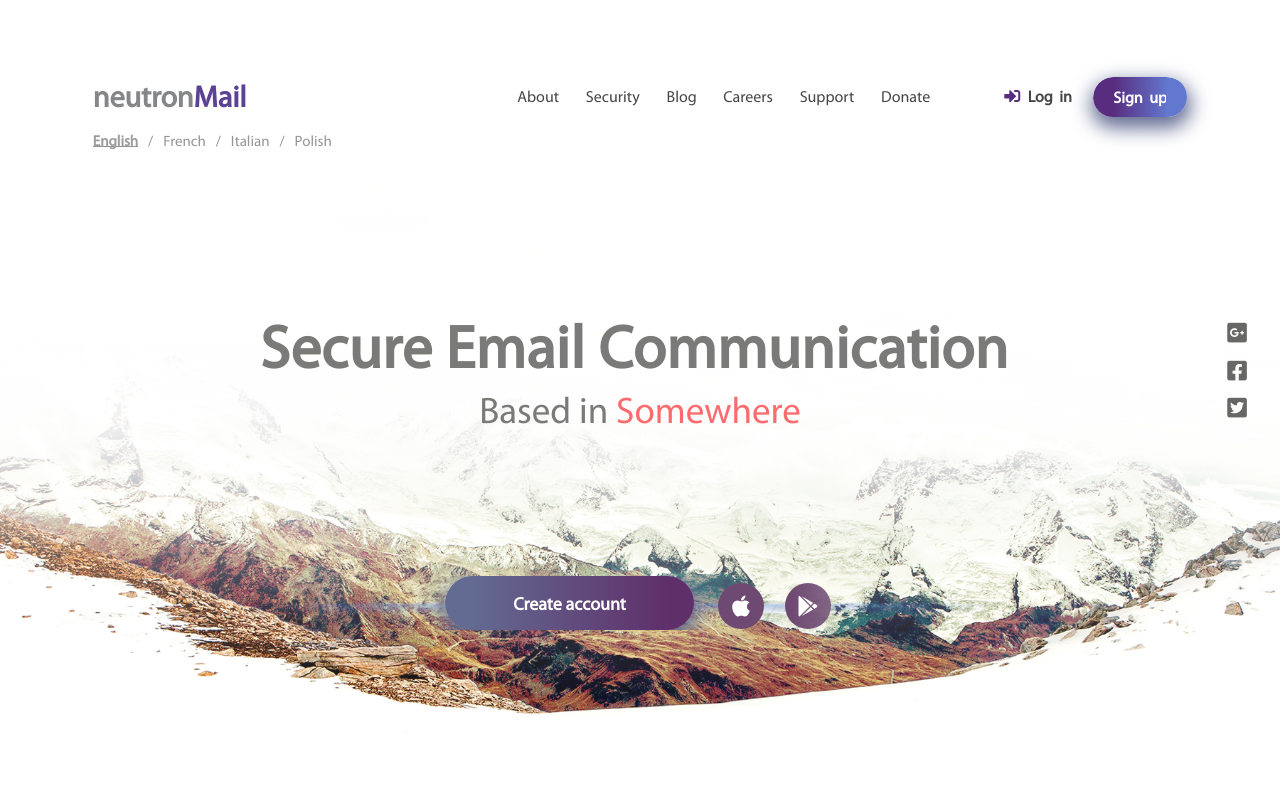
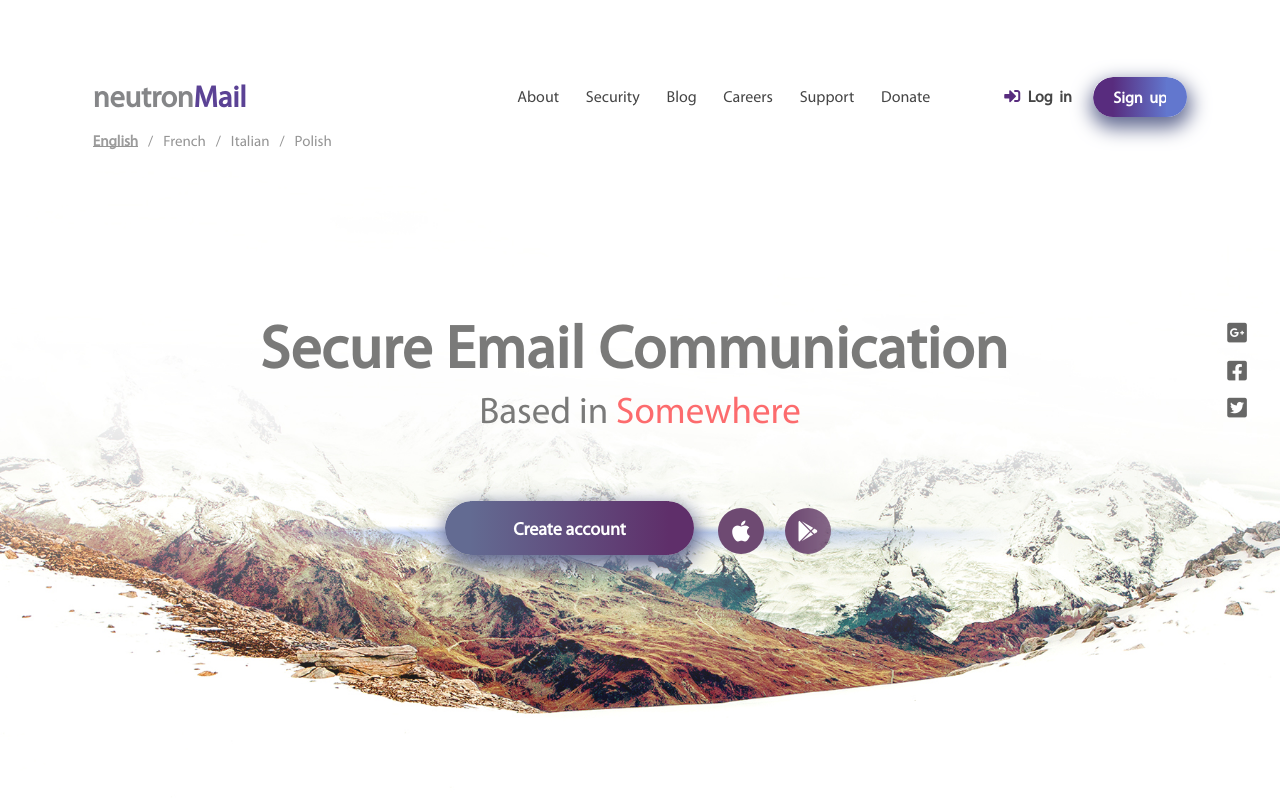
Before and after one commit to AlexSkir/NeutronMail, a plain HTML site: page NeutronMail/index.html in a window 1280 px wide. Shown: the top 800 px of the page. Drawn offline with Linux system fonts and the light colour scheme; a web font is replaced by a local one.

Commit message:
fix: style fix

```diff
--- a/NeutronMail/style.css
+++ b/NeutronMail/style.css
@@ -222,7 +222,7 @@ body {
   flex-direction: column;
   justify-content: space-between;
   width: 760px;
-  height: 316px;
+  height: 269px;
   margin-top: 144px;
 }
 .face-headings .main-heading {
@@ -245,6 +245,7 @@ body {
   display: flex;
   justify-content: center;
   align-items: center;
+  height: 110px;
   background: linear-gradient(0deg, rgba(102, 140, 228, 0) 28%, rgba(102, 140, 228, 0.42) 46%, rgba(102, 140, 228, 0) 52%);
   -webkit-mask-image: linear-gradient(90deg, rgba(0,0,0,0) 0%, rgba(0,0,0,1) 20% 70%, rgba(0,0,0,0) 100%);
 }
```
